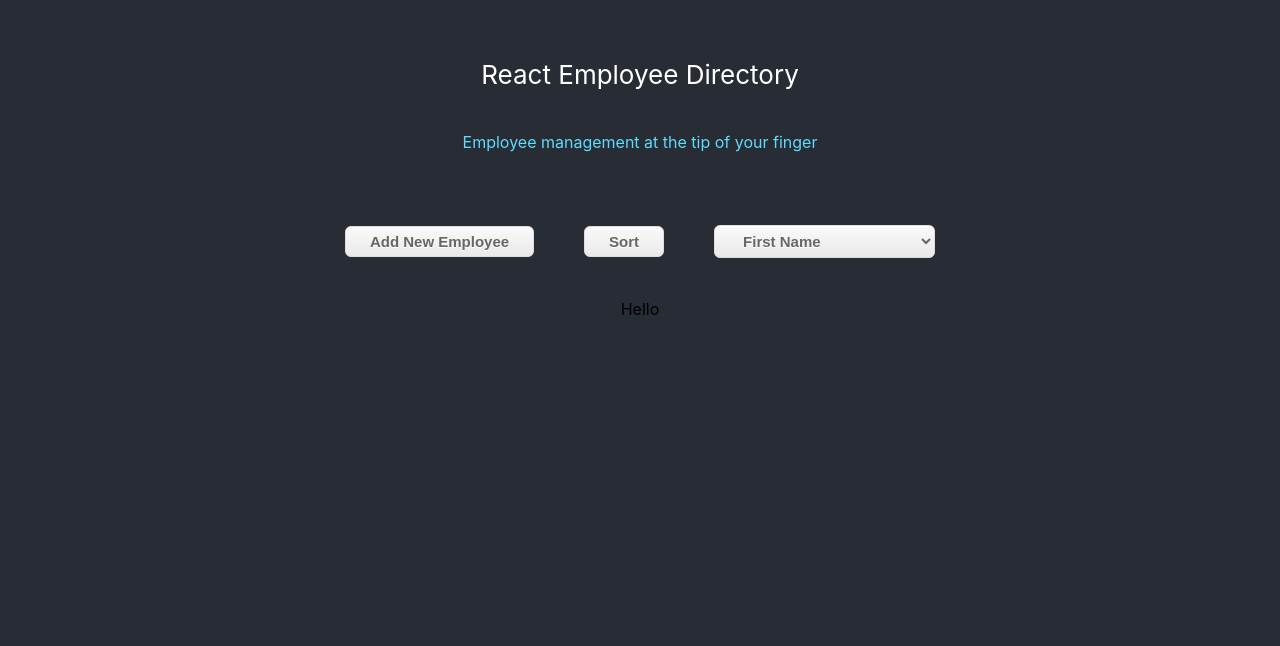
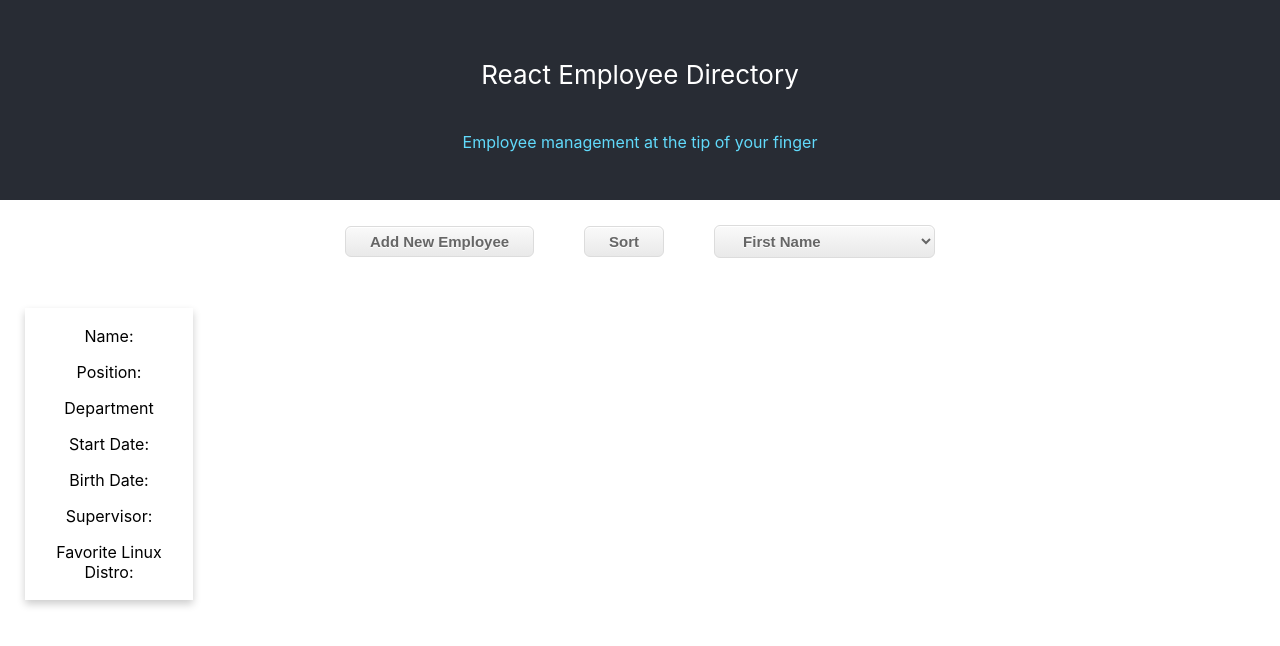
Before and after one commit to JonesElliott/employee-directory, a React (Create React App) app: page / in a window 1280 px wide. Shown: the top 646 px of the page. Built offline with nearby package versions, Linux system fonts and the light colour scheme.

Commit message:
Styled employee cards

```diff
--- a/src/App.css
+++ b/src/App.css
@@ -1,5 +1,5 @@
 body {
-  background-color: #282c34;
+  /* background-color: #282c34; */
 }
 
 .App {
@@ -41,3 +41,14 @@
     transform: rotate(360deg);
   }
 }
+
+.test {
+
+}
+
+.CardSection {
+  display: grid;
+  grid-template-columns: repeat(3, 1fr);
+  column-gap: 10px;
+  row-gap: 1em;
+}
--- a/src/App.js
+++ b/src/App.js
@@ -14,10 +14,14 @@
           Employee management at the tip of your finger
         </p>
       </header>
-      <section className="CardSection">
+      <div>
         <Buttons />
-        <Card />
-      </section>
+      </div>
+      <div className="test">
+        <section className="CardSection">
+          <Card />
+        </section>
+      </div>
     </div>
   );
 }
--- a/src/components/buttons/buttons.css
+++ b/src/components/buttons/buttons.css
@@ -19,10 +19,12 @@
     text-shadow:0px 1px 0px #ffffff;
     margin: 25px;
 }
+
 .buttons:hover {
 	background:linear-gradient(to bottom, #e9e9e9 5%, #f9f9f9 100%);
 	background-color:#e9e9e9;
 }
+
 .buttons:active {
 	position:relative;
 	top:1px;
--- /dev/null
+++ b/src/components/card/card.css
@@ -0,0 +1,14 @@
+.card {
+    box-shadow: 0 4px 8px 0 rgba(0,0,0,0.2);
+    transition: 0.3s;
+    width: 40%;
+    margin: 25px;
+}
+
+.card:hover {
+    box-shadow: 0 8px 16px 0 rgba(0,0,0,0.2);
+}
+
+.container {
+    padding: 2px 16px;
+}
--- a/src/components/card/card.js
+++ b/src/components/card/card.js
@@ -1,8 +1,19 @@
 import React from 'react';
+import './card.css';
 
 function Card() {
     return (
-        <p>Hello</p>
+        <div className="card">
+            <div className="container">
+                <p>Name:</p>
+                <p>Position:</p>
+                <p>Department</p>
+                <p>Start Date:</p>
+                <p>Birth Date:</p>
+                <p>Supervisor:</p>
+                <p>Favorite Linux Distro:</p>
+            </div>
+        </div>
     );
 }
 
```
Also changed, not shown: utils/Api.js (added).
